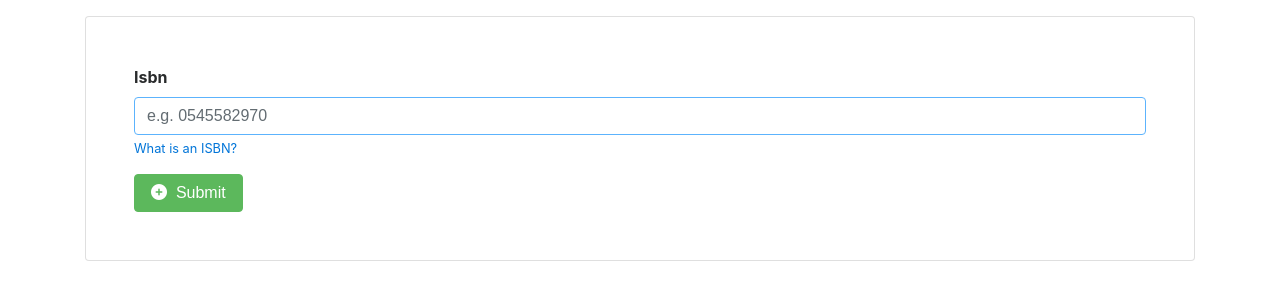
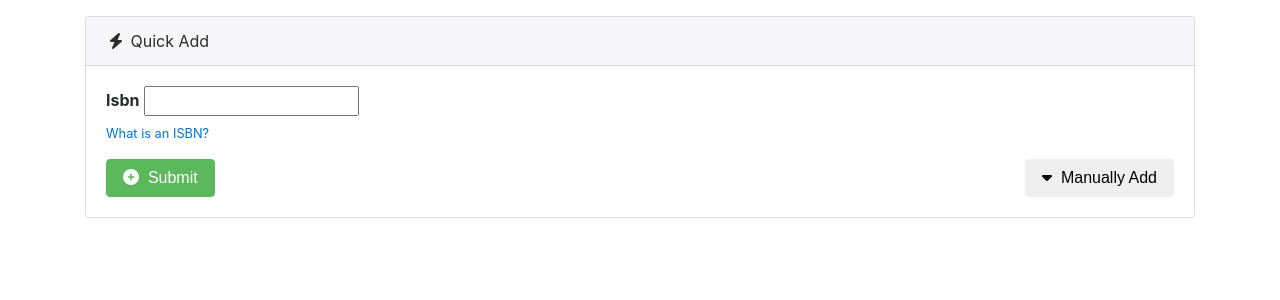
Before and after one commit to Jackevansevo/DjangoLibrary, a Django app: template books/templates/books/book_create.html in a window 1280 px wide. Shown: the part 56-356 px from the top of the page. Run offline with Django 3.2, Linux system fonts and the light colour scheme; the template is opened without the code that fills it: values that come from a table or form of the project are taken from there, others are empty; tables that the repository leaves empty hold one stand-in row (values such as "Sample post"); form fields are guessed from the names that the template uses; parts of the project's set-up code (start-up, migrations or seed data) failed here and were passed over; some libraries are stand-ins or nearby versions.

Commit message:
added extra form to book create page

```diff
--- a/books/templates/books/book_create.html
+++ b/books/templates/books/book_create.html
@@ -1,15 +1,22 @@
 {% extends "base.html" %}
+
+{% load widget_tweaks %}
+
 {% block content %}
 
 <div class="container pt-3">
-    <div class="card card-block p-5">
+    <div class="card">
+        <div class="card-header">
+            <i class="fa fa-bolt fa-fw" aria-hidden="true"></i> Quick Add
+        </div>
+        <div class="card-block">
             <form method="post">
                 {% csrf_token %}
-            {% if form.isbn.errors %}
+                {% if isbn_form.isbn.errors %}
                     <div class="form-group has-danger">
-                    <label class="form-control-label" for="isbnInput"><b>{{ form.isbn.label }}</b></label>
-                    <input type="text" class="form-control form-control-danger" id="isbnInput" name="isbn">
-                    {% for error in form.isbn.errors %}
+                        <label class="form-control-label" for="{{ isbn_form.isbn.id_for_label }}"><b>{{ isbn_form.isbn.label }}</b></label>
+                        {% render_field isbn_form.isbn placeholder=isbn_form.isbn.help_text class+="form-control form-control-danger" %}
+                        {% for error in isbn_form.isbn.errors %}
                             <div class="form-control-feedback">{{ error }}</div>
                         {% endfor %}
                         <small id="isbnHelp" class="form-text text-muted">
@@ -20,13 +27,44 @@
                     </div>
                 {% else %}
                     <div class="form-group">
-                    <label for="isbnInput"><b>{{ form.isbn.label }}</b></label>
-                    <input type="text" class="form-control" id="isbnInput" name="isbn" placeholder="e.g. 0545582970" autofocus=True">
+                        <label for="{{ isbn_form.isbn.id_for_label }}"><b>{{ isbn_form.isbn.label }}</b></label>
+                        {% render_field isbn_form.isbn placeholder=isbn_form.isbn.help_text class+="form-control" %}
                         <small id="isbnHelp" class="form-text text-muted"><a href="https://www.abebooks.com/books/search-number-code-10-13-digit/ISBN.shtml">What is an ISBN?</a></small>
                     </div>
                 {% endif %}
-            <button type="submit" class="btn btn-success"><i class="fa fa-plus-circle" aria-hidden="true"></i>&nbsp; Submit</button>
+                <button type="submit" name="isbn_form" class="btn btn-success"><i class="fa fa-plus-circle" aria-hidden="true"></i>&nbsp; Submit</button>
+                <button class="btn float-right" type="button" data-toggle="collapse" data-target="#collapseBookForm" aria-expanded="false" aria-controls="collapseBookForm"><i class="fa fa-caret-down" aria-hidden="true"></i>&nbsp; Manually Add</button>
             </form>
+        </div>
+    </div>
+    <div class="collapse" id="collapseBookForm">
+        <div class="card mt-5 collapse">
+            <div class="card-header">
+                <i class="fa fa-book fa-fw" aria-hidden="true"></i> Manually Add
+            </div>
+            <div class="card-block">
+                <form method="post">
+                    {% csrf_token %}
+                    {% for field in book_form %}
+                        {% if field.errors %}
+                            <div class="form-group has-danger">
+                                <label class="form-control-label" for="{{ field.id_for_label }}"><b>{{ field.label }}</b></label>
+                                <input type="text" class="form-control form-control-danger" id="isbnInput" name="{{ field.name }}">
+                                {% for error in field.errors %}
+                                    <div class="form-control-feedback">{{ error }}</div>
+                                {% endfor %}
+                            </div>
+                        {% else %}
+                            <div class="form-group">
+                                <label class="form-control-label" for="{{ field.id_for_label }}"><b>{{ field.label }}</b></label>
+                                {% render_field field placeholder=field.help_text class+="form-control" %}
+                            </div>
+                        {% endif %}
+                    {% endfor %}
+                    <button type="submit" name="book_form" class="btn btn-success"><i class="fa fa-plus-circle" aria-hidden="true"></i>&nbsp; Submit</button>
+                </form>
+            </div>
+        </div>
     </div>
 </div>
 
```
Lines whose indentation alone changed are shown as unchanged.
